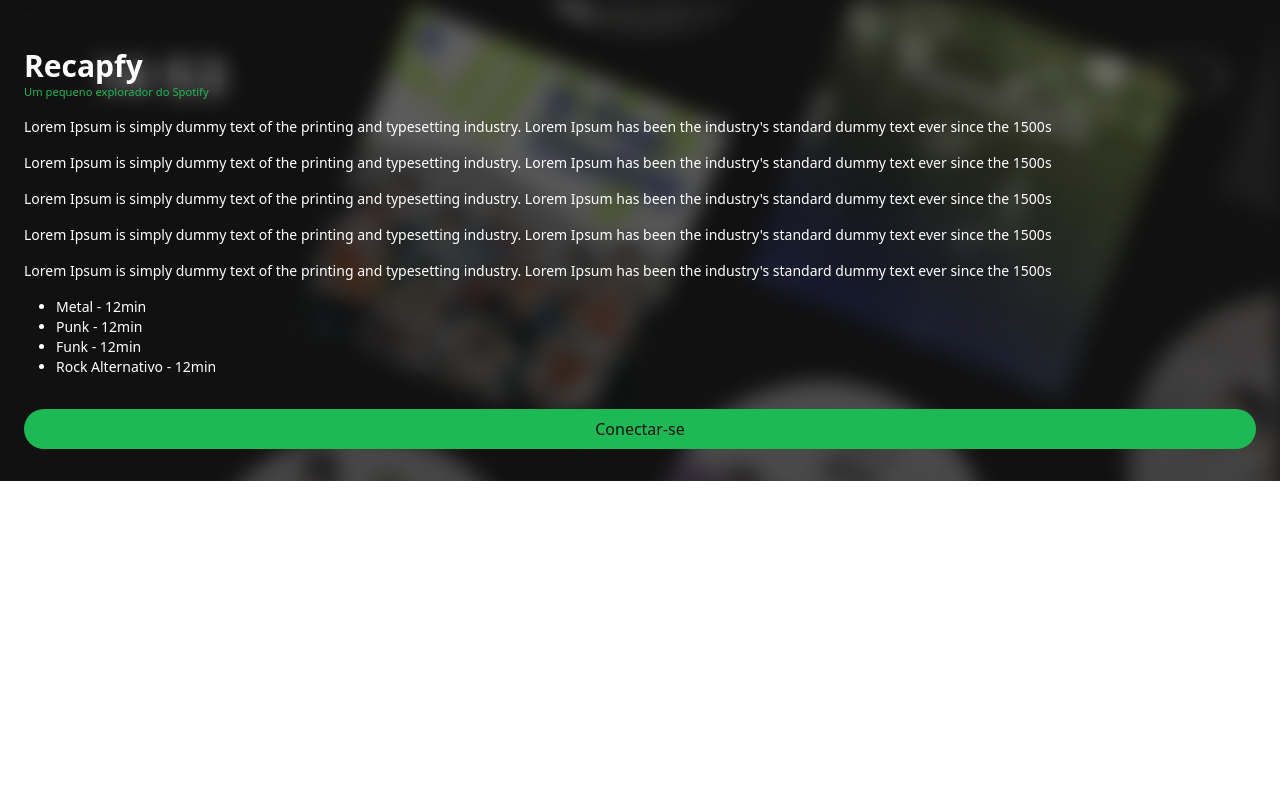
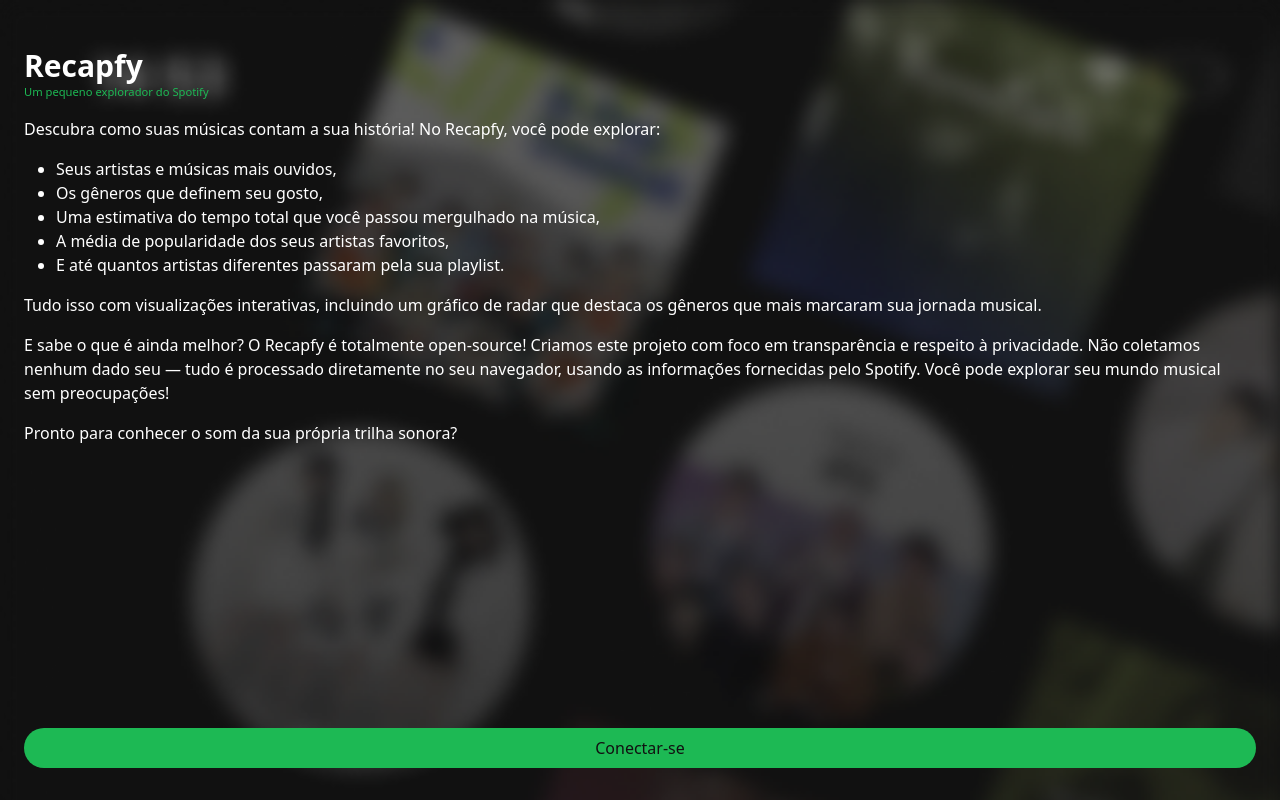
Before and after one commit to arttturslv/Recapfy, a React (Vite) app: page / in a window 1280 px wide. Built offline with nearby package versions, Linux system fonts and the light colour scheme; no server answers.

Commit message:
style: fixed scrollview style errors

```diff
--- a/src/components/BottomNavigation.jsx
+++ b/src/components/BottomNavigation.jsx
@@ -2,16 +2,22 @@ import { Link } from 'react-router-dom'
 import homeIcon from '../assets/home.png'
 import profileIcon from '../assets/profile.png'
 
-export default function BottomNavigation () {
+export default function BottomNavigation() {
     return (
-        <div className=" self-end place-self-end justify-self-stretch h-[3rem] w-[100%] p-4 px-8 flex justify-between bg-dark">
-            <Link to={"/home"} className="flex flex-col justify-center items-center">
-                <img src={homeIcon} className='size-4' alt="" />
-                <p className='text-[12px] text-[white]'>Home</p>
+        <div className="absolute bottom-0 w-full flex h-[3.5rem] justify-between bg-gradient-to-t to-[#000]/20 from-[#000] px-8">
+            <Link
+                to={'/home'}
+                className="flex flex-col items-center justify-center"
+            >
+                <img src={homeIcon} className="size-4" alt="" />
+                <p className="text-[12px] text-[white]">Home</p>
             </Link>
-            <Link to={"/me"} className="flex flex-col justify-center items-center">
-                <img src={profileIcon} className='size-4'  alt="" />
-                <p className='text-[12px] text-[white]'>Profile</p>
+            <Link
+                to={'/me'}
+                className="flex flex-col items-center justify-center"
+            >
+                <img src={profileIcon} className="size-4" alt="" />
+                <p className="text-[12px] text-[white]">Profile</p>
             </Link>
         </div>
     )
--- a/src/components/SongItem.jsx
+++ b/src/components/SongItem.jsx
@@ -6,7 +6,7 @@ export default function SongItem(
         ImageSource="https://upload.wikimedia.org/wikipedia/pt/f/fb/Beatles-one.jpg",
         Title, Subtitle, URL, duration, index}) {
     return (
-        <Link className='flex flex-row items-center gap-2 y-2 rounded-md hover:bg-light/20'>
+        <Link className='flex flex-row items-center gap-2 py-2 rounded-md hover:bg-light/20'>
         <div className='flex items-center justify-between w-full'>
             <div className='flex gap-2'>
                 <div className='flex justify-center items-center gap-2'>
--- a/src/main.jsx
+++ b/src/main.jsx
@@ -49,7 +49,7 @@ const router = createBrowserRouter([
 
 createRoot(document.getElementById('root')).render(
   <StrictMode>
-    <div className=" bg-dark w-full  flex flex-col" >
+    <div className=" bg-dark w-[100vw] flex flex-col" >
     <RouterProvider router={router} />
       {/* <BottomNavigation></BottomNavigation> */}
     </div>
--- a/src/pages/ArtistView.jsx
+++ b/src/pages/ArtistView.jsx
@@ -62,14 +62,13 @@ export default function FavArtists() {
     return (
         <div
             ref={backgroundRef}
-            className="flex h-full flex-col overflow-y-scroll text-[white] transition-all "
-        >
-            <div className="bg-dark">
+            className="flex h-[100vh] w-[100vw] flex-col overflow-hidden overflow-y-scroll  text-[white] transition-all"        >
+            <div>
                 <div
                     crossOrigin="anonymous"
                     ref={imageRef}
-                    style={{ backgroundImage: `URL(${artist?.images[0].url})` }}
-                    className="flex h-64 flex-col justify-between bg-cover bg-fixed px-6 py-2 pb-2"
+                    style={{ backgroundImage: `URL(${artist?.images[0].url})`, backgroundSize: 'cover', backgroundPosition: 'center center' }}
+                    className="flex h-64 flex-col justify-between bg-fixed px-6 py-2 pb-2"
                 >
                     <GoBackButton Title={`Artista`}></GoBackButton>
                     <div className="flex justify-between">
@@ -89,7 +88,7 @@ export default function FavArtists() {
                 </div>
             </div>
 
-            <div className="h-max flex-grow space-y-3 bg-gradient-to-t from-[#000]  to-[#000]/60 px-6 pt-2">
+            <div className="h-[100%] bg-gradient-to-t from-[#000]  to-[#000]/60 px-6 pt-2">
                 <h4 className="font-bold">Seus albums favoritos</h4>
                     <>
                     {
--- a/src/pages/Introduction.jsx
+++ b/src/pages/Introduction.jsx
@@ -1,44 +1,71 @@
-import { Link, useLocation} from 'react-router-dom'
+import { Link, useLocation } from 'react-router-dom'
 import { SpotifyAuth, getAccessToken } from '../hooks/API'
-import { useEffect } from 'react';
-export default function Introduction () {
-    const location = useLocation();
+import { useEffect } from 'react'
+export default function Introduction() {
+    const location = useLocation()
 
     useEffect(() => {
-        const hash = location.hash;
+        const hash = location.hash
         const accessToken = getAccessToken(hash)
 
-        if(accessToken) {
+        if (accessToken) {
             console.log(accessToken)
         }
-
     }, [location])
 
-
-
     return (
-        <div className="bg-[url('./assets/bg.png')] bg-cover pt-4 px-6 text-light  flex flex-col ">
-            <div className="space-y-4 flex-grow h-max pt-8">
+        <div className="flex h-[100vh] w-[100vw] flex-col overflow-x-hidden overflow-y-scroll bg-[url('./assets/bg.png')] bg-cover px-6 pt-4 text-[white]">
+            <div className="flex-1 space-y-4 pt-8">
                 <span>
-                    <h1 className="font-black text-3xl">Recapfy</h1>
-                    <h2 className="font-normal text-green text-[0.7rem]">Um pequeno explorador do Spotify</h2>
+                    <h1 className="text-3xl font-black">Recapfy</h1>
+                    <h2 className="text-[0.7rem] font-normal text-green">
+                        Um pequeno explorador do Spotify
+                    </h2>
                 </span>
 
-                <div className="space-y-4 text-sm font-light">
-                    <p>Lorem Ipsum is simply dummy text of the printing and typesetting industry. Lorem Ipsum has been the industry's standard dummy text ever since the 1500s</p>
-                    <p>Lorem Ipsum is simply dummy text of the printing and typesetting industry. Lorem Ipsum has been the industry's standard dummy text ever since the 1500s</p>
-                    <p>Lorem Ipsum is simply dummy text of the printing and typesetting industry. Lorem Ipsum has been the industry's standard dummy text ever since the 1500s</p>
-                    <p>Lorem Ipsum is simply dummy text of the printing and typesetting industry. Lorem Ipsum has been the industry's standard dummy text ever since the 1500s</p>
-                    <p>Lorem Ipsum is simply dummy text of the printing and typesetting industry. Lorem Ipsum has been the industry's standard dummy text ever since the 1500s</p>
-                    <ul className='pl-8 list-disc'>
-                        <li>Metal - 12min</li>
-                        <li>Punk - 12min</li>
-                        <li>Funk - 12min</li>
-                        <li>Rock Alternativo - 12min</li>
+                <div className="space-y-4 font-normal">
+                    <p>
+                        Descubra como suas músicas contam a sua história! No
+                        Recapfy, você pode explorar:
+                    </p>
+                    <ul className="list-disc pl-8">
+                        <li>Seus artistas e músicas mais ouvidos,</li>
+                        <li>Os gêneros que definem seu gosto,</li>
+                        <li>
+                            Uma estimativa do tempo total que você passou
+                            mergulhado na música,
+                        </li>
+                        <li>
+                            A média de popularidade dos seus artistas favoritos,
+                        </li>
+                        <li>
+                            E até quantos artistas diferentes passaram pela sua
+                            playlist.
+                        </li>
                     </ul>
+                    <p>
+                        Tudo isso com visualizações interativas, incluindo um
+                        gráfico de radar que destaca os gêneros que mais
+                        marcaram sua jornada musical.
+                    </p>
+                    <p>
+                        E sabe o que é ainda melhor? O Recapfy é totalmente
+                        open-source! Criamos este projeto com foco em
+                        transparência e respeito à privacidade. Não coletamos
+                        nenhum dado seu — tudo é processado diretamente no seu
+                        navegador, usando as informações fornecidas pelo
+                        Spotify. Você pode explorar seu mundo musical sem
+                        preocupações!
+                    </p>
+                    <p>
+                        Pronto para conhecer o som da sua própria trilha sonora?
+                    </p>
                 </div>
             </div>
-            <Link onClick={SpotifyAuth} className='w-full my-8 text-center px-4 py-2 hover:bg-dark hover:text-green bg-green text-dark font-medium rounded-3xl '>
+            <Link
+                onClick={SpotifyAuth}
+                className="my-8 w-full rounded-3xl bg-green px-4 py-2 text-center font-medium text-dark transition-colors duration-300 hover:bg-dark hover:text-green"
+            >
                 Conectar-se
             </Link>
         </div>
--- a/src/pages/Profile.jsx
+++ b/src/pages/Profile.jsx
@@ -104,7 +104,7 @@ export default function Profile() {
     }
 
     return (
-        <div className="flex flex-col bg-dark text-[white]">
+        <div className="h-[100vh] w-[100vw] overflow-hidden overflow-y-scroll pb-16 text-[white]">
             <div ref={backgroundRef} className="pt-4">
                 <div className="px-6">
                     <GoBackButton>
@@ -170,10 +170,13 @@ export default function Profile() {
 
                 <div className="h-max flex-grow space-y-3 px-6 pt-2">
                     <h4 className="font-bold">Suas estatisticas</h4>
-                    <div className="flex gap-2 py-2 flex-row flex-wrap">
+                    <div className="flex flex-row flex-wrap gap-2 py-2">
                         <span className="rounded-lg bg-[#212121] px-4 py-2 text-center">
                             <strong className="text-lg">
-                                ≅{ new Intl.NumberFormat('de-DE').format(totalTracks * 3)}
+                                ≅
+                                {new Intl.NumberFormat('de-DE').format(
+                                    totalTracks * 3
+                                )}
                             </strong>
                             <p className="text-sm text-[white]/80">
                                 Minutos ouvidos
@@ -190,7 +193,10 @@ export default function Profile() {
 
                         <span className="rounded-lg bg-[#212121] px-4 py-2 text-center">
                             <strong className="text-lg">
-                                ≅{ new Intl.NumberFormat('de-DE').format(totalArtists)}
+                                ≅
+                                {new Intl.NumberFormat('de-DE').format(
+                                    totalArtists
+                                )}
                             </strong>
 
                             <p className="text-sm text-[white]/80">
```
Also changed, not shown: src/pages/FavArtists.jsx (+25 -28 lines), src/pages/GenresView.jsx (+40 -41 lines), src/pages/Home.jsx (+78 -44 lines).
